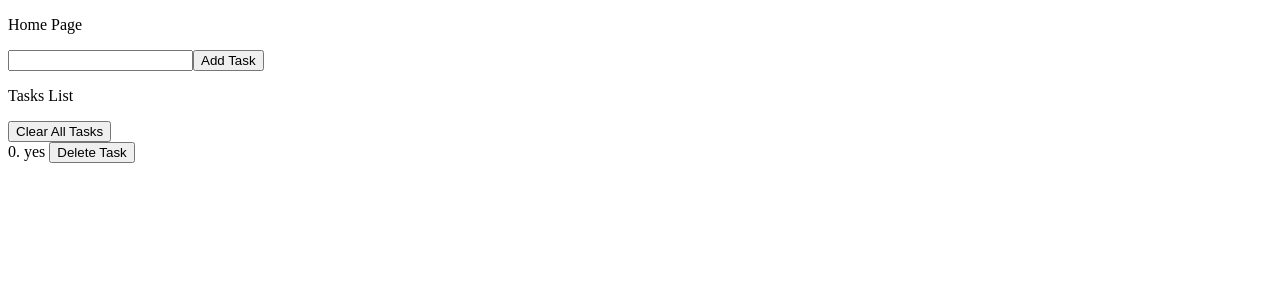
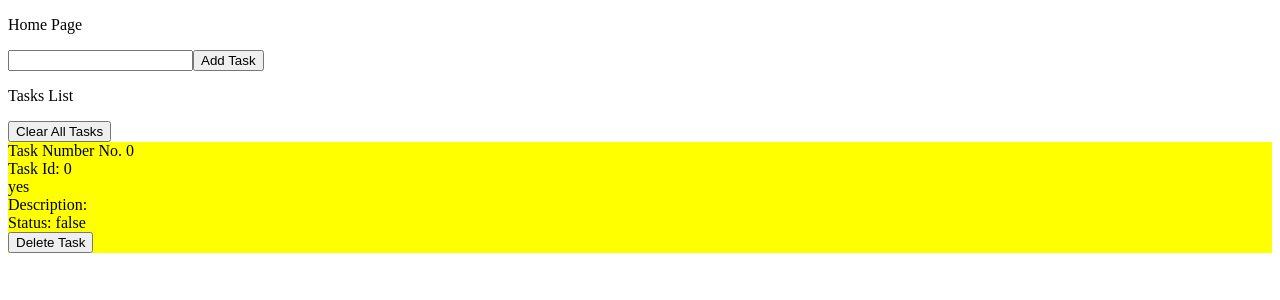
Before and after one commit to varienjanitra/task-organizer, an Angular app: page / in a window 1280 px wide. Both pictures are taken after a click on the button "Add Task". Shown: the top 300 px of the page. Built offline with nearby package versions, Linux system fonts and the light colour scheme.

Commit message:
Rearranged tasks list appearance

```diff
--- a/src/app/home-page/home-page.component.html
+++ b/src/app/home-page/home-page.component.html
@@ -11,9 +11,27 @@
   <p>Tasks List</p>
   <button (click)="clearAllTasks()">Clear All Tasks</button>
   <div *ngFor="let task of allTasks$ | async; index as index">
-    {{index}}. {{task.name}}
-    <button (click)="deleteTask(task)">
-      Delete Task
-    </button>
+    <div class="task-card">
+      <div class="index">
+        Task Number No. {{index}}
+      </div>
+      <div class="id">
+        Task Id: {{task.id}}
+      </div>
+      <div class="name">
+        {{task.name}}
+      </div>
+      <div class="description">
+        Description: {{task.description}}
+      </div>
+      <div class="isdone">
+        Status: {{task.isDone}}
+      </div>
+      <div class="menu">
+        <button (click)="deleteTask(task)">
+          Delete Task
+        </button>
+      </div>
+    </div>
   </div>
 </div>
--- a/src/app/home-page/home-page.component.scss
+++ b/src/app/home-page/home-page.component.scss
@@ -0,0 +1,3 @@
+.task-card {
+  background-color: yellow;
+}
```
